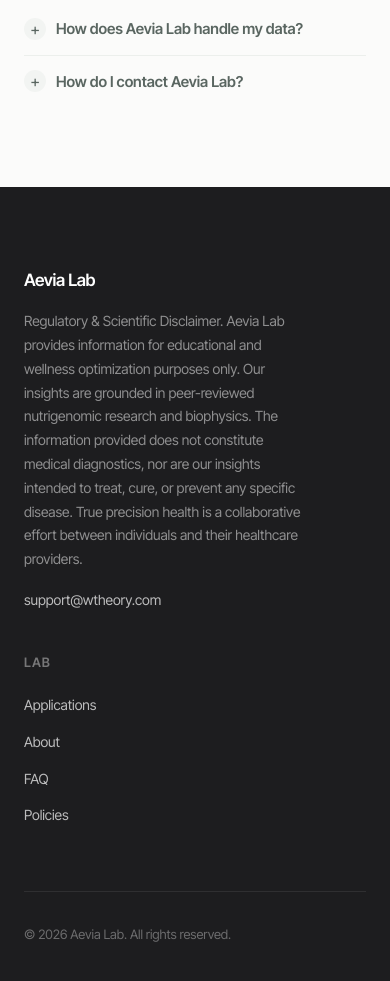
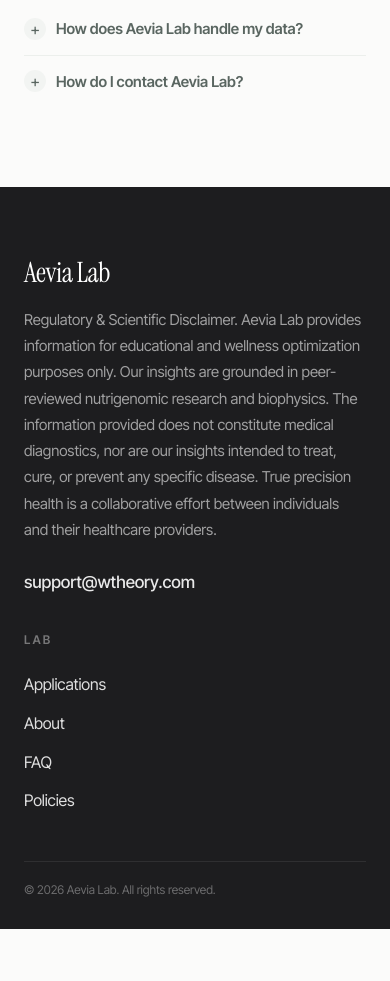
Before and after one commit to StoryBeeBooks/AevialabWeb, a plain HTML site: page faq/index.html in a window 390 px wide. Shown: the part 1512-2493 px from the top of the page. After the commit the page ends 2441 px from the top, so only its background shows below. Drawn offline with Linux system fonts and the light colour scheme.

Commit message:
Refine footer layout and simplify homepage hero copy

```diff
--- a/components/footer.html
+++ b/components/footer.html
@@ -1,12 +1,12 @@
 <footer class="footer">
   <div class="container">
     <div class="footer__grid">
-      <div>
+      <div class="footer__primary">
         <div class="footer__brand">Aevia Lab</div>
         <p class="footer__brand-desc">Regulatory &amp; Scientific Disclaimer. Aevia Lab provides information for educational and wellness optimization purposes only. Our insights are grounded in peer-reviewed nutrigenomic research and biophysics. The information provided does not constitute medical diagnostics, nor are our insights intended to treat, cure, or prevent any specific disease. True precision health is a collaborative effort between individuals and their healthcare providers.</p>
-        <p style="margin-top: 16px;"><a href="mailto:support@wtheory.com" style="color: rgba(255,255,255,0.7); font-size: 14px;">support@wtheory.com</a></p>
+        <p class="footer__contact"><a href="mailto:support@wtheory.com">support@wtheory.com</a></p>
       </div>
-      <div>
+      <div class="footer__secondary">
         <div class="footer__heading">Lab</div>
         <ul class="footer__links">
           <li><a href="/apps">Applications</a></li>
--- a/css/style.css
+++ b/css/style.css
@@ -919,50 +919,76 @@ button { cursor: pointer; font-family: inherit; border: none; }
 .footer {
   background: var(--color-dark);
   color: rgba(255,255,255,0.7);
-  padding: 80px 0 40px;
+  padding: 88px 0 36px;
 }
 
 .footer__grid {
   display: grid;
-  grid-template-columns: 1.5fr repeat(2, 1fr);
-  gap: 48px;
-  margin-bottom: 64px;
+  grid-template-columns: minmax(0, 1.35fr) minmax(220px, 0.65fr);
+  gap: clamp(36px, 6vw, 120px);
+  align-items: start;
+  margin-bottom: 48px;
 }
 
 .footer__brand {
+  font-family: var(--font-serif);
+  font-size: 38px;
+  font-weight: 400;
+  line-height: 1;
+  color: #fff;
+  margin-bottom: 20px;
+  letter-spacing: -0.018em;
+}
+
+.footer__brand-desc {
+  font-size: 16px;
+  line-height: 1.75;
+  color: rgba(255,255,255,0.58);
+  max-width: 640px;
+}
+
+.footer__contact {
+  margin-top: 26px;
+}
+
+.footer__contact a {
   font-size: 17px;
-  font-weight: 700;
+  font-weight: 500;
+  letter-spacing: -0.008em;
+  color: rgba(255,255,255,0.9);
+  transition: color var(--transition-fast);
+}
+
+.footer__contact a:hover {
   color: #fff;
-  margin-bottom: 16px;
-  letter-spacing: -0.02em;
-}
-
-.footer__brand-desc {
-  font-size: 14px;
-  line-height: 1.7;
-  color: rgba(255,255,255,0.5);
-  max-width: 280px;
+}
+
+.footer__secondary {
+  justify-self: end;
+  min-width: 220px;
 }
 
 .footer__heading {
-  font-size: 13px;
+  font-size: 12px;
   font-weight: 600;
   text-transform: uppercase;
-  letter-spacing: 0.06em;
+  letter-spacing: 0.16em;
   color: rgba(255,255,255,0.4);
-  margin-bottom: 20px;
+  margin-bottom: 22px;
 }
 
 .footer__links {
   list-style: none;
   display: flex;
   flex-direction: column;
-  gap: 12px;
+  gap: 14px;
 }
 
 .footer__links a {
-  font-size: 14px;
-  color: rgba(255,255,255,0.7);
+  font-size: 18px;
+  font-weight: 400;
+  letter-spacing: -0.01em;
+  color: rgba(255,255,255,0.86);
   transition: color var(--transition-fast);
 }
 
@@ -971,51 +997,53 @@ button { cursor: pointer; font-family: inherit; border: none; }
 }
 
 .footer__bottom {
-  padding-top: 32px;
+  padding-top: 26px;
   border-top: 1px solid rgba(255,255,255,0.08);
   display: flex;
   align-items: center;
-  justify-content: space-between;
-  flex-wrap: wrap;
-  gap: 16px;
+  justify-content: flex-start;
 }
 
 .footer__copyright {
   font-size: 13px;
   color: rgba(255,255,255,0.35);
-}
-
-.footer__bottom-links {
-  display: flex;
-  gap: 24px;
-  list-style: none;
-}
-
-.footer__bottom-links a {
-  font-size: 13px;
-  color: rgba(255,255,255,0.35);
-  transition: color var(--transition-fast);
-}
-
-.footer__bottom-links a:hover {
-  color: rgba(255,255,255,0.7);
+  letter-spacing: -0.005em;
+  line-height: 1.4;
 }
 
 @media (max-width: 768px) {
   .footer__grid {
-    grid-template-columns: 1fr 1fr;
-    gap: 40px 24px;
+    grid-template-columns: 1fr;
+    gap: 36px;
+  }
+  .footer__secondary {
+    justify-self: start;
+    min-width: 0;
+  }
+  .footer__brand {
+    font-size: 32px;
+  }
+  .footer__brand-desc {
+    font-size: 15px;
+    max-width: none;
+  }
+  .footer__links a {
+    font-size: 16px;
   }
   .footer__bottom {
-    flex-direction: column;
-    align-items: flex-start;
-  }
+    padding-top: 20px;
+  }
+  .footer__copyright { font-size: 13px; }
 }
 
 @media (max-width: 600px) {
-  .footer__grid {
-    grid-template-columns: 1fr;
-  }
+  .footer {
+    padding: 72px 0 30px;
+  }
+  .footer__brand {
+    font-size: 28px;
+  }
+  .footer__copyright { font-size: 12px; }
 }
 
 /* ── LEGAL PAGE STYLES ── */
```
Also changed, not shown: index.html (+3 -12 lines).
